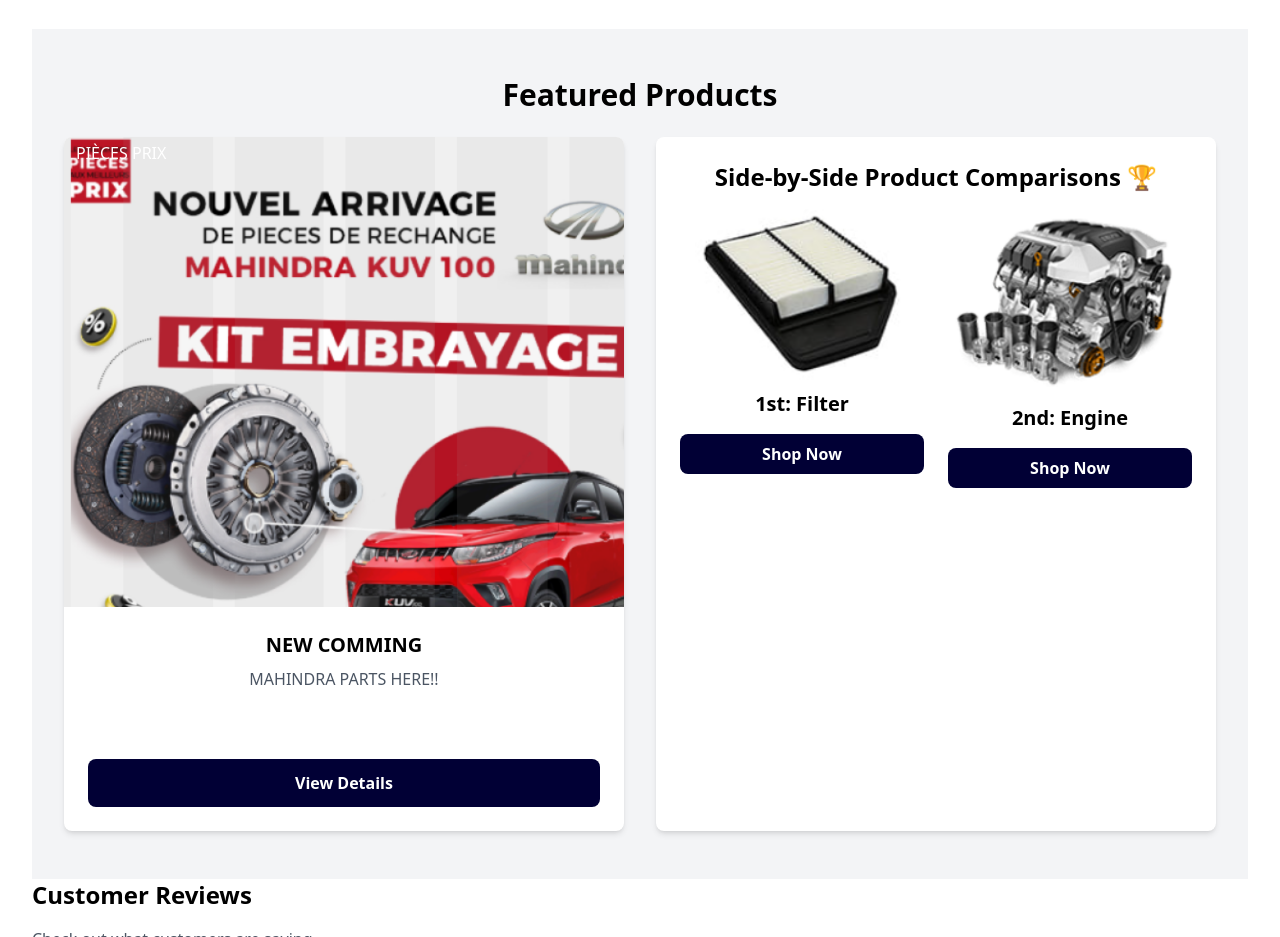
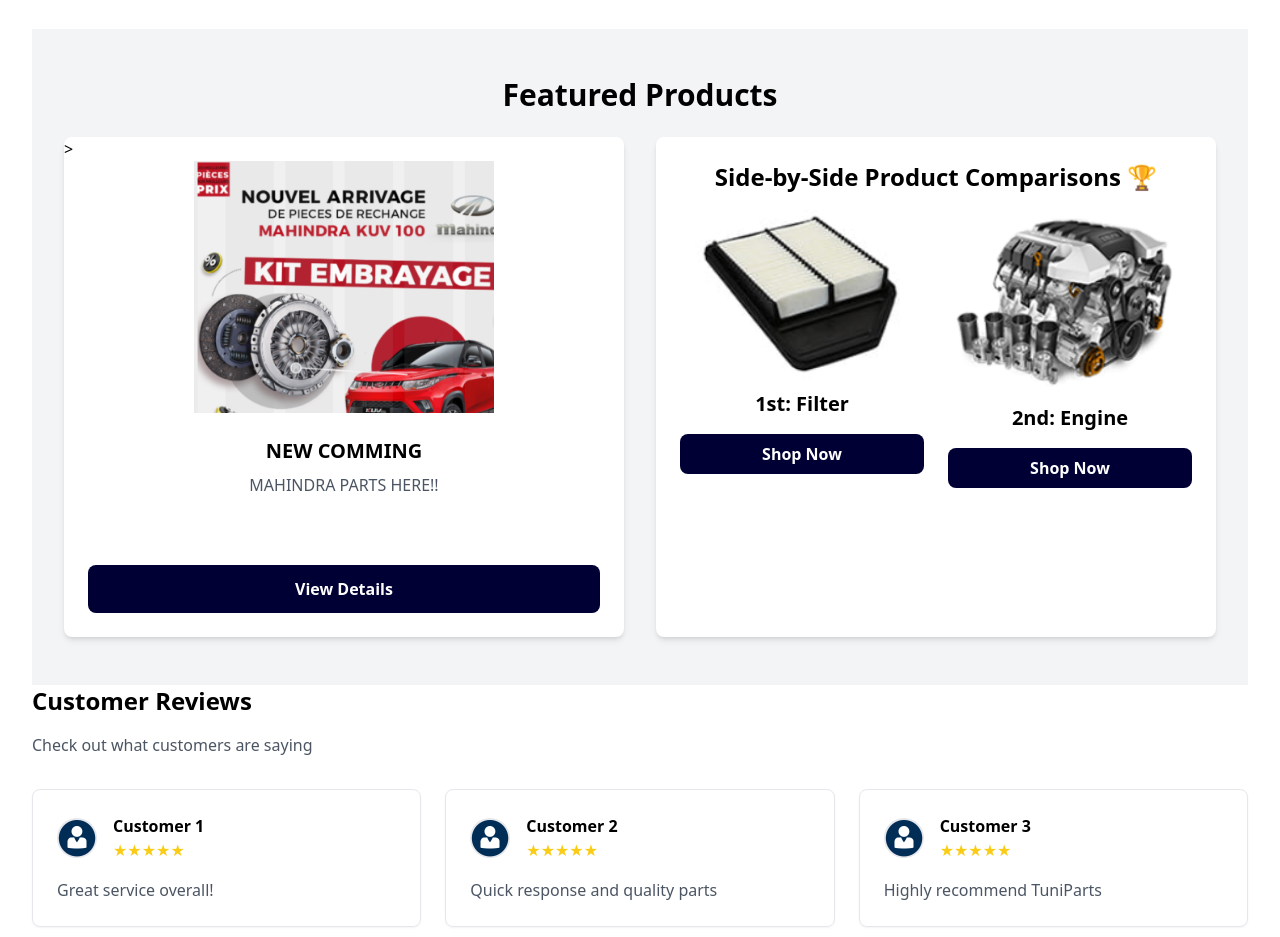
Before and after one commit to hamzaayarii/tuniparts-store, a website: page public/Review.html in a window 1280 px wide. Shown: the part 1300-2237 px from the top of the page. Drawn offline with Linux system fonts and the light colour scheme.

Commit message:
update button review page

```diff
--- a/public/Review.html
+++ b/public/Review.html
@@ -177,7 +177,7 @@
                         <div class="absolute top-2 left-2 bg-red-600 text-white px-3 py-1 rounded">
                             PIÈCES PRIX
                         </div>
-                        <img src="../images/mahindra.png" alt="Mahindra KUV 100 Clutch Kit" class="w-full h-64 object-contain">
+                     ><center>   <img src="../images/mahindra.png" alt="Mahindra KUV 100 Clutch Kit" height="300px" width="300px"></center>
                     </div>
                     <div class="p-6">
                        <center><h3 class="text-xl font-bold mb-2">NEW COMMING</h3>
```
